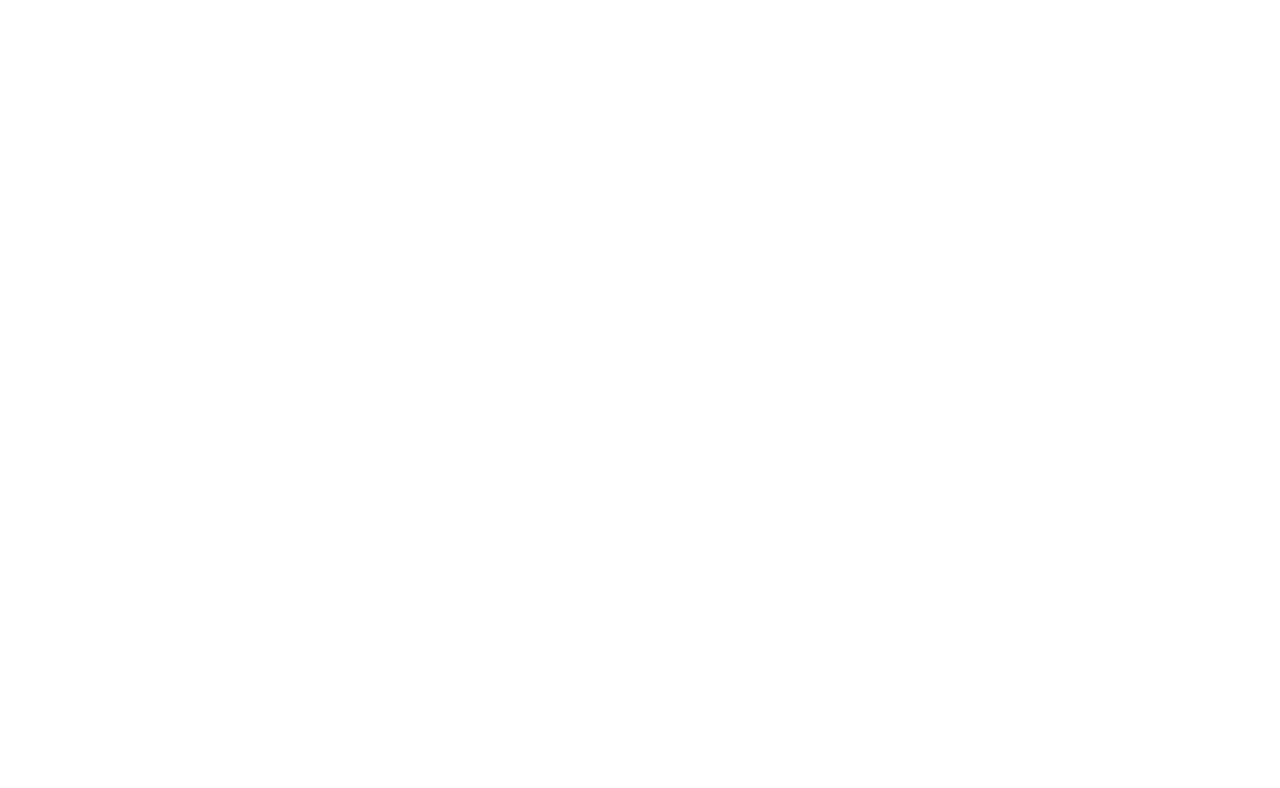
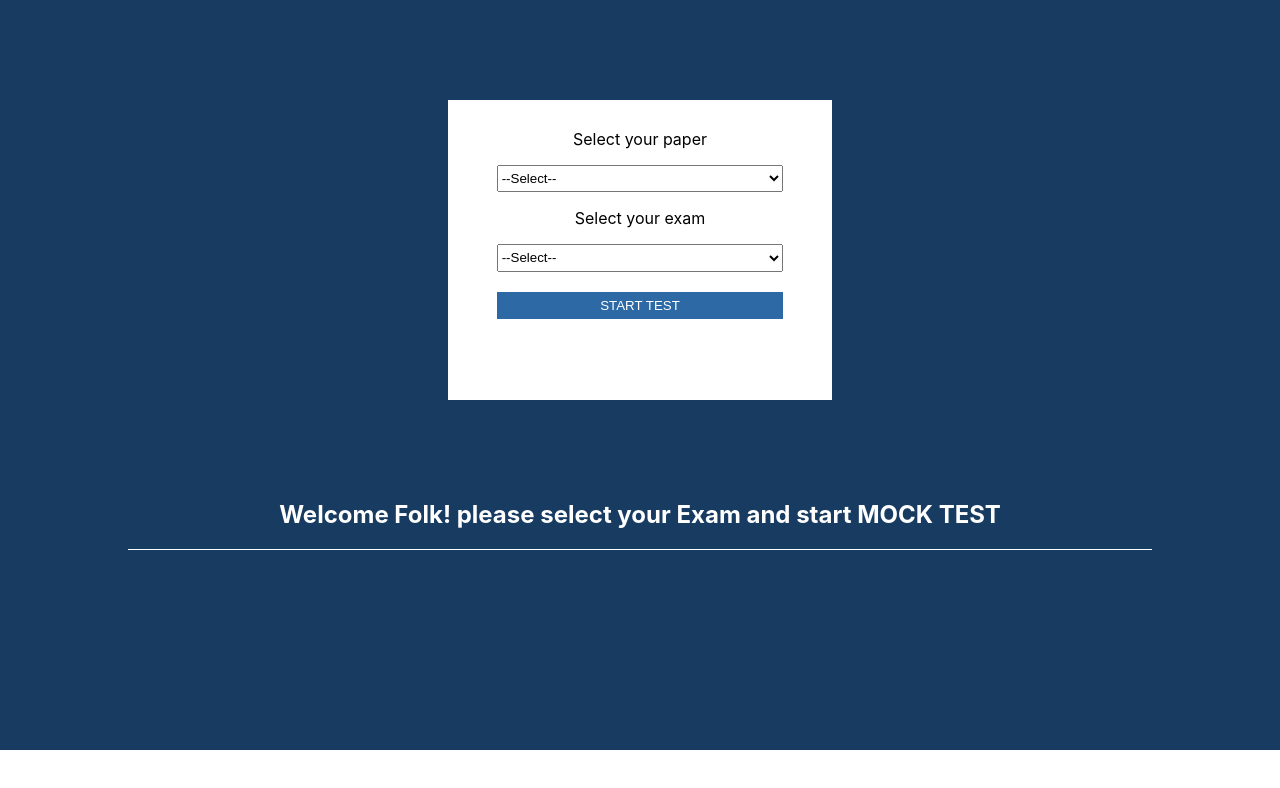
Before and after one commit to abhisheksatpute369/aptitude_test_platform, a React (Create React App) app in the folder cliant/: page /home in a window 1280 px wide. Before the commit this address had no page. Shown: the top 788 px of the page. Built offline with nearby package versions, Linux system fonts and the light colour scheme.

Commit message:
home page created

```diff
--- a/cliant/src/App.js
+++ b/cliant/src/App.js
@@ -2,6 +2,7 @@
 import './App.css';
 import Login from './components/login';
 import Signup from './components/signup';
+import Home from "./components/home";
 
 function App() {
   return (
@@ -11,6 +12,7 @@
         <Route path="/" element={<Login />} />
         <Route path="/signup" exact element={<Signup />} />
         <Route path="/login" exact element={<Login />} />
+        <Route path="/home" exact element={<Home />} />
 		</Routes>
     </BrowserRouter>
     </>
--- /dev/null
+++ b/cliant/src/components/home.js
@@ -0,0 +1,55 @@
+import React, { useState } from 'react';
+import "../css/home.css"
+const Home = () => {
+
+    const [exam, setexam] = useState([]);
+    const handleselect = (e) =>{
+        const selected = e.target.value;
+        if(selected === "neet")
+        {
+            setexam(["NEET Physics", "NEET Chemistry", "NEET Biology"])
+        }
+        else if(selected === "jeemain")
+        {
+            setexam(["JEE Physics", "JEE Chemistry", "JEE Biology"])
+        }
+        else if(selected === "jeeadvance")
+        {
+            setexam(["ADV Physics", "ADV Chemistry", "ADV Biology"])
+        }
+    }
+
+    const handleexam = (e) =>{
+        const examselected = e.target.value;
+        console.log(examselected)
+    }
+    return (
+        <div id="homecontainer">
+            <div className='examselect'>
+                <p>Select your paper</p>
+                <select className='selectpaper' onChange={handleselect}>
+                    <option>--Select--</option>
+                    <option value="neet">NEET</option>
+                    <option value="jeemain">JEE Main</option>
+                    <option value="jeeadvance">JEE Advance</option>
+                </select>
+                <p>Select your exam</p>
+                <select className='selectexam' onChange={handleexam}>
+                    <option >--Select--</option>
+                    {
+                        exam.map((event)=>{
+                            return(
+                                <option key={event} value={event}>{event}</option>
+                            )
+                        })
+                    }
+                </select>
+                <button className='starttest'>START TEST</button>
+            </div>
+            <h2 id="homemessege">Welcome Folk! please select your Exam and start MOCK TEST </h2>
+            <div id="line"></div>
+        </div>
+    );
+};
+
+export default Home;
--- /dev/null
+++ b/cliant/src/css/home.css
@@ -0,0 +1,48 @@
+#homecontainer{
+    width: 100%;
+    height: 750px;
+    background-color: #183c61;
+    position: fixed;
+    top: 0;
+}
+.examselect{
+    width: 30%;
+    height: 300px;
+    margin: auto;
+    margin-top: 100px;
+    background-color: white;
+    text-align: center;
+    box-sizing: border-box;
+    padding: 1%;
+}
+.selectpaper{
+    width: 80%;
+    height: 10%;
+}
+.selectexam{
+    width: 80%;
+    height: 10%;
+}
+.starttest{
+    width: 80%;
+    height: 10%;
+    margin-top: 20px;
+    background-color: #2c69a5;
+    color: white;
+    border: none;
+}
+.starttest:hover{
+    background-color: #183c61;
+}
+#homemessege{
+    color: white;
+    display: flex;
+    justify-content: space-around;
+    margin-top: 100px;
+}
+#line{
+    width: 80%;
+    height: 1px;
+    background-color: white;
+    margin: auto;
+}
```
